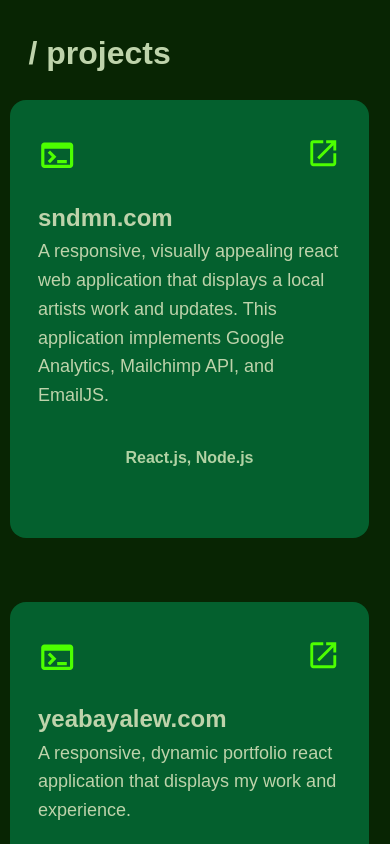
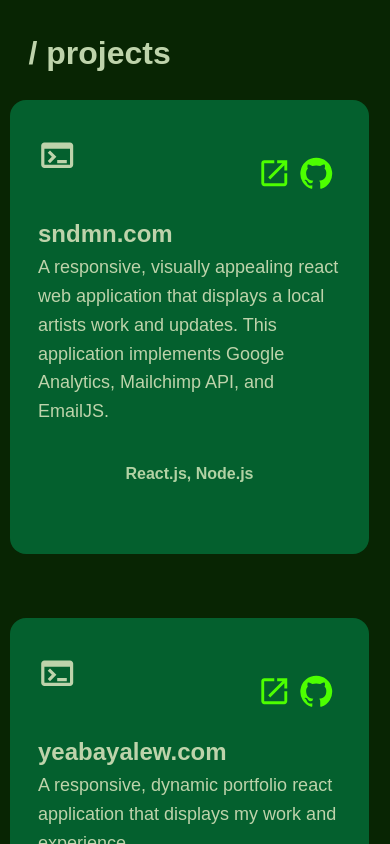
Before and after one commit to yayalew/yeabayalew.com, a React (Create React App) app: page / in a window 390 px wide. Shown: the part 2540-3384 px from the top of the page. Built offline with nearby package versions, Linux system fonts and the light colour scheme; a web font is replaced by a local one.

Commit message:
mobile changes

```diff
--- a/src/pages/Projects.js
+++ b/src/pages/Projects.js
@@ -52,15 +52,16 @@
                 <div className='project-card'>
                 <div className="project-header">
                   <div className='terminal-icon'>
-                    <a href={projects[key]["link"]}>
                       <TerminalIcon style={{ fontSize: "2em" }}></TerminalIcon>
-                    </a>
                     </div>
-                    <span className='project-links'>
+                    <div className='project-links'>
                     <a href={projects[key]["open"]}>
                       <LaunchIcon style={{ fontSize: "1.8em" }}></LaunchIcon>
                     </a>
-                  </span>
+                    <a href={projects[key]["open"]}>
+                      <GitHubIcon style={{ fontSize: "1.8em" }}></GitHubIcon>
+                    </a>
+                  </div>
                   </div>
 
                   <div className='project-title'>
--- a/src/styles/Projects.css
+++ b/src/styles/Projects.css
@@ -102,6 +102,12 @@
   rgba(2, 137, 75, 1)
 }
 
+.project-links {
+  display: flex;
+  width: 10%;
+  justify-content: space-around;
+}
+
 #projects li {
   position: relative;
   /* padding-left: 20px; */
@@ -143,6 +149,14 @@
     justify-content: flex-start;
     align-items: center;
     margin: 0;
+  }
+
+  .project-links {
+    display: flex;
+    width: 30%;
+    justify-content: space-evenly;
+    align-items: flex-start;
+    padding-top: 20px;
   }
 
   .header-div {
```
